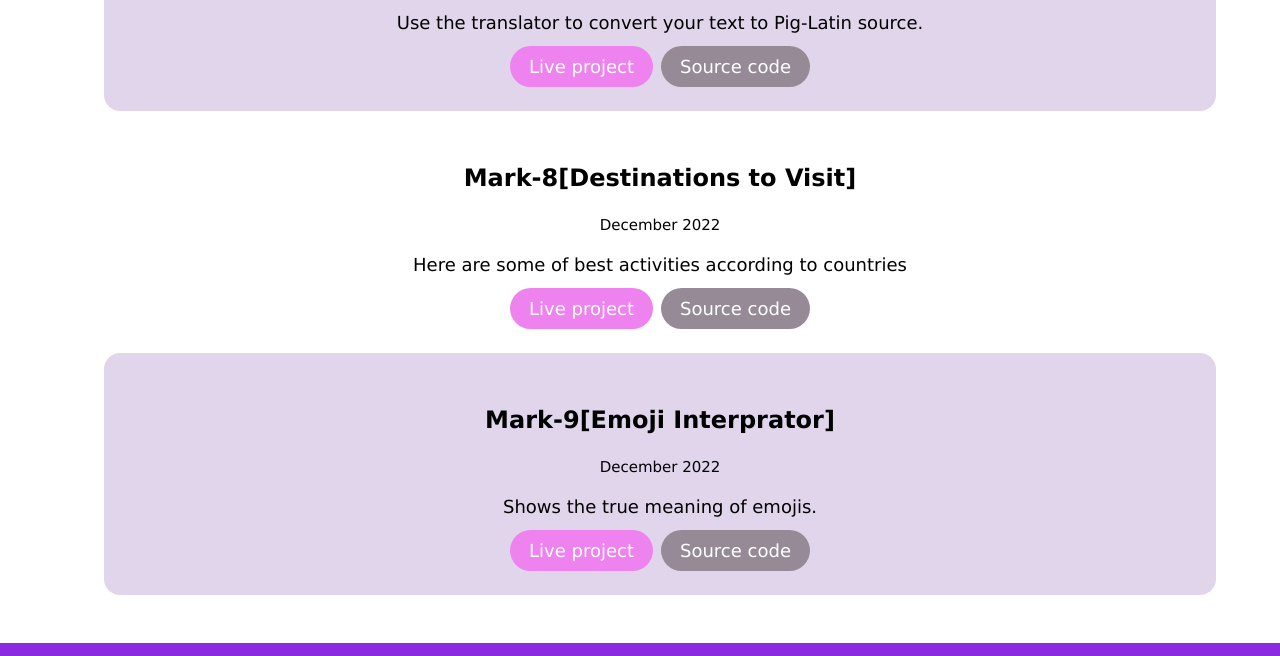
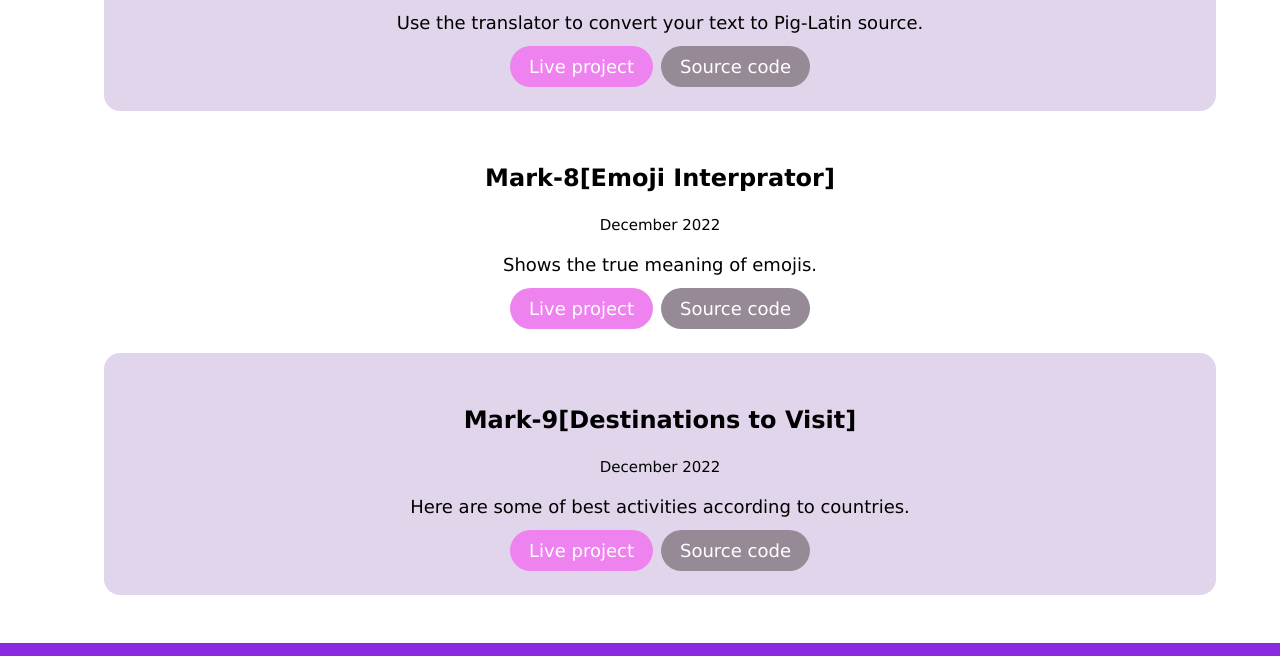
Before and after one commit to dhruv1503/neog-personal-portfolio, a plain HTML site: page projects.html in a window 1280 px wide. Shown: the part 1120-1776 px from the top of the page. Drawn offline with Linux system fonts and the light colour scheme.

Commit message:
fix-changes made to mark positions

```diff
--- a/projects.html
+++ b/projects.html
@@ -64,20 +64,23 @@
                 <a class="link link-secondary" href="https://github.com/dhruv1503/neog-pig-latin"
                     target="_blank">Source code</a>
             </article>
-            <article class="container ">
-                <h1>Mark-8[Destinations to Visit]</h1>
-                <small>December 2022</small>
-                <p>Here are some of best activities according to countries</p>
-                <a class="link link-primary" href="https://csb-jjujpf.netlify.app/" target="_blank">Live project</a>
-                <a class="link link-secondary" href="https://github.com/dhruv1503/neog-mk-8-destination-checklist" target="_blank">Source
-                    code</a>
-            </article>
-            <article class="container color sections ">
-                <h1>Mark-9[Emoji Interprator]</h1>
+
+
+            <article class="container">
+                <h1>Mark-8[Emoji Interprator]</h1>
                 <small>December 2022</small>
                 <p>Shows the true meaning of emojis.</p>
                 <a class="link link-primary" href="https://csb-rfv610.netlify.app/" target="_blank">Live project</a>
                 <a class="link link-secondary" href="https://github.com/dhruv1503/neog-emoji-interpretor"
+                    target="_blank">Source code</a>
+            </article>
+
+            <article class="container color sections ">
+                <h1>Mark-9[Destinations to Visit]</h1>
+                <small>December 2022</small>
+                <p>Here are some of best activities according to countries.</p>
+                <a class="link link-primary" href="https://csb-jjujpf.netlify.app/" target="_blank">Live project</a>
+                <a class="link link-secondary" href="https://github.com/dhruv1503/neog-mk-9-destination-checklist"
                     target="_blank">Source code</a>
             </article>
         </li>
```
